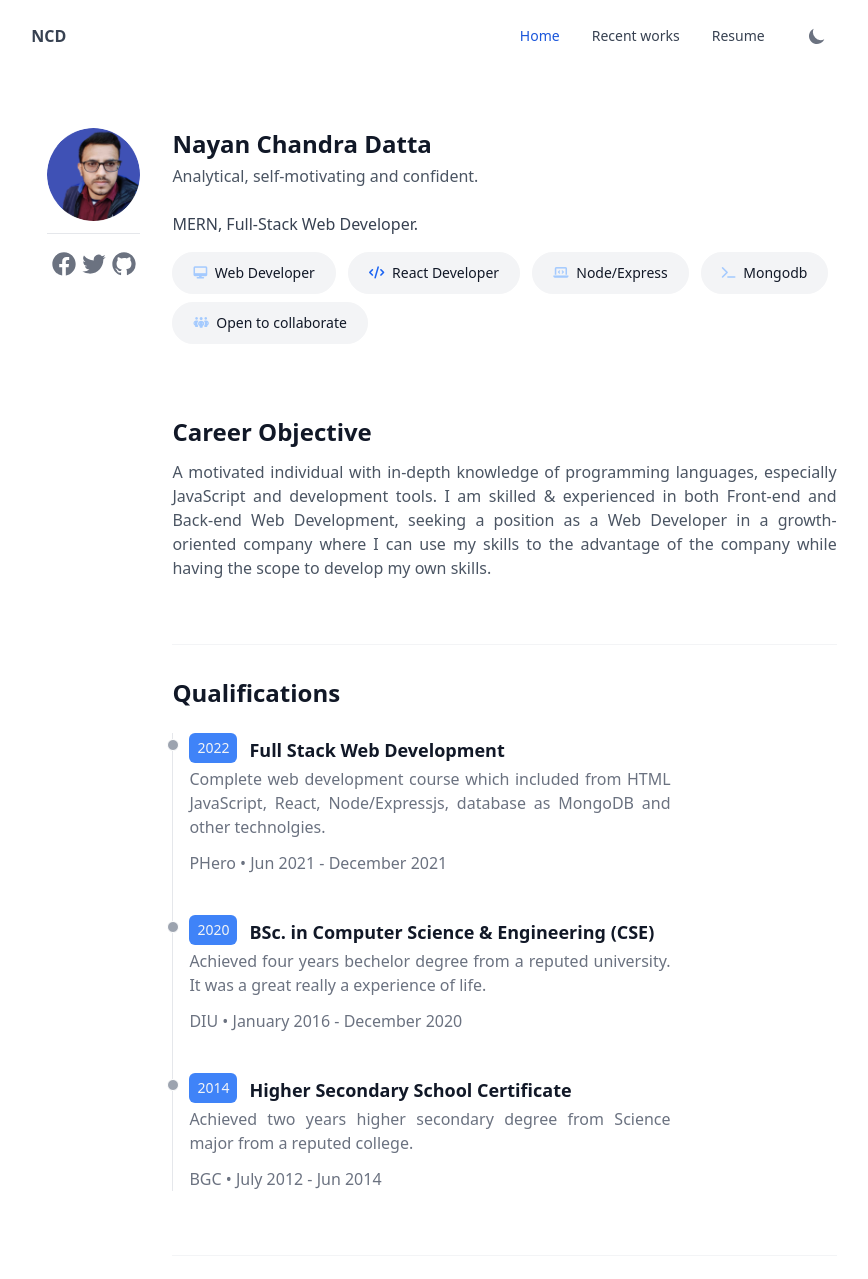
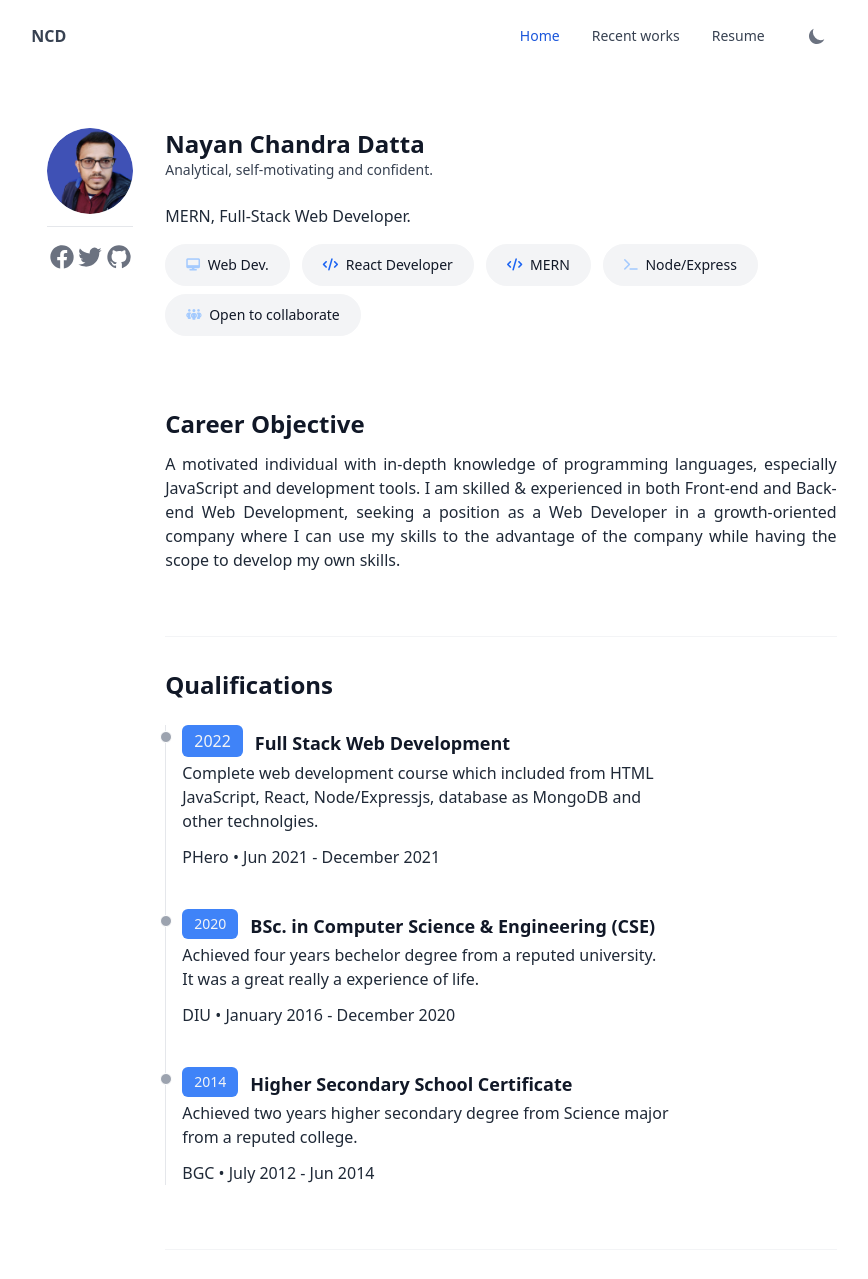
Before and after one commit to nchdatta/personal-portfolio, a website built with Vite: page index.html in a window 1280 px wide. Shown: the top 1279 px of the page, without its empty margins (198-1066 px from the left). Built offline with nearby package versions, Linux system fonts and the light colour scheme.

Commit message:
Header, career, qualifications completed

```diff
--- a/index.html
+++ b/index.html
@@ -63,15 +63,15 @@
     </nav>
   </header>
 
-  <main class="px-8">
-    <section class="py-14">
+  <main class="px-4 lg:px-8">
+    <section class="py-6 lg:py-14">
       <div class="container flex flex-col lg:flex-row items-start justify-start">
         <!-- Main content left -->
-        <div class="pr-8">
+        <div class="lg:pr-8 w-2/6 lg:w-1/2 pb-8 lg:pb-0">
           <img class="rounded-full" src="./images/nayan.png" alt="Nayan">
-          <hr class="mt-3 h-px bg-gray-200 border-0 dark:bg-gray-700">
+          <hr class="mt-3 h-px bg-gray-200 border-0 dark:bg-gray-800">
           <div class="flex mt-4 justify-evenly">
-            <a href="#" class="text-gray-500 hover:text-gray-900 dark:hover:text-white">
+            <a href="#" class="text-gray-500 hover:text-gray-700 dark:hover:text-gray-400">
               <svg class="w-7 h-7" fill="currentColor" viewBox="0 0 24 24" aria-hidden="true">
                 <path fill-rule="evenodd"
                   d="M22 12c0-5.523-4.477-10-10-10S2 6.477 2 12c0 4.991 3.657 9.128 8.438 9.878v-6.987h-2.54V12h2.54V9.797c0-2.506 1.492-3.89 3.777-3.89 1.094 0 2.238.195 2.238.195v2.46h-1.26c-1.243 0-1.63.771-1.63 1.562V12h2.773l-.443 2.89h-2.33v6.988C18.343 21.128 22 16.991 22 12z"
@@ -79,14 +79,14 @@
               </svg>
               <span class="sr-only">Facebook page</span>
             </a>
-            <a href="#" class="text-gray-500 hover:text-gray-900 dark:hover:text-white">
+            <a href="#" class="text-gray-500 hover:text-gray-700 dark:hover:text-gray-400">
               <svg class="w-7 h-7" fill="currentColor" viewBox="0 0 24 24" aria-hidden="true">
                 <path
                   d="M8.29 20.251c7.547 0 11.675-6.253 11.675-11.675 0-.178 0-.355-.012-.53A8.348 8.348 0 0022 5.92a8.19 8.19 0 01-2.357.646 4.118 4.118 0 001.804-2.27 8.224 8.224 0 01-2.605.996 4.107 4.107 0 00-6.993 3.743 11.65 11.65 0 01-8.457-4.287 4.106 4.106 0 001.27 5.477A4.072 4.072 0 012.8 9.713v.052a4.105 4.105 0 003.292 4.022 4.095 4.095 0 01-1.853.07 4.108 4.108 0 003.834 2.85A8.233 8.233 0 012 18.407a11.616 11.616 0 006.29 1.84" />
               </svg>
               <span class="sr-only">Twitter page</span>
             </a>
-            <a href="#" class="text-gray-500 hover:text-gray-900 dark:hover:text-white">
+            <a href="#" class="text-gray-500 hover:text-gray-700 dark:hover:text-gray-400">
               <svg class="w-7 h-7" fill="currentColor" viewBox="0 0 24 24" aria-hidden="true">
                 <path fill-rule="evenodd"
                   d="M12 2C6.477 2 2 6.484 2 12.017c0 4.425 2.865 8.18 6.839 9.504.5.092.682-.217.682-.483 0-.237-.008-.868-.013-1.703-2.782.605-3.369-1.343-3.369-1.343-.454-1.158-1.11-1.466-1.11-1.466-.908-.62.069-.608.069-.608 1.003.07 1.531 1.032 1.531 1.032.892 1.53 2.341 1.088 2.91.832.092-.647.35-1.088.636-1.338-2.22-.253-4.555-1.113-4.555-4.951 0-1.093.39-1.988 1.029-2.688-.103-.253-.446-1.272.098-2.65 0 0 .84-.27 2.75 1.026A9.564 9.564 0 0112 6.844c.85.004 1.705.115 2.504.337 1.909-1.296 2.747-1.027 2.747-1.027.546 1.379.202 2.398.1 2.651.64.7 1.028 1.595 1.028 2.688 0 3.848-2.339 4.695-4.566 4.943.359.309.678.92.678 1.855 0 1.338-.012 2.419-.012 2.747 0 .268.18.58.688.482A10.019 10.019 0 0022 12.017C22 6.484 17.522 2 12 2z"
@@ -100,28 +100,29 @@
         <div>
           <!-- Header area  -->
           <div class="header mb-16">
-            <h1 class="text-2xl font-semibold text-gray-900 dark:text-gray-100">Nayan Chandra Datta</h1>
-            <p class="text-gray-600 dark:text-gray-100 mt-1">Analytical, self-motivating and confident.</p>
-            <h2 class="text-md text-gray-700 dark:text-gray-100 mt-6">MERN, Full-Stack Web Developer.</h2>
+            <h1 class="text-2xl font-semibold text-gray-900 dark:text-gray-200">Nayan Chandra Datta</h1>
+            <p class="text-sm font-normal text-gray-700 dark:text-gray-500">Analytical, self-motivating and confident.
+            </p>
+            <h2 class="text-md font-normal text-gray-800 dark:text-gray-400 mt-6">MERN, Full-Stack Web Developer.</h2>
             <div class="my-4">
               <button type="button"
-                class="text-gray-900 bg-gray-100 border border-gray-100  hover:bg-gray-50 font-medium rounded-full text-sm px-5 py-2.5 mr-2 mb-2 dark:bg-gray-800 dark:text-gray-100 dark:border-gray-800 dark:hover:bg-gray-700 dark:hover:border-gray-700">
+                class="text-gray-900 bg-gray-100 border border-gray-100  hover:bg-gray-50 font-medium rounded-full text-sm px-5 py-2.5 mr-2 mb-2 dark:bg-gray-800 dark:text-gray-200 dark:border-gray-800 dark:hover:bg-gray-700 dark:hover:border-gray-700">
                 <i class="fa-solid fa-desktop fa-sm mr-1 text-blue-300"></i>
-                Web Developer</button>
+                Web Dev.</button>
               <button type="button"
-                class="text-gray-900 bg-gray-100 border border-gray-100  hover:bg-gray-50 font-medium rounded-full text-sm px-5 py-2.5 mr-2 mb-2 dark:bg-gray-800 dark:text-gray-100 dark:border-gray-800 dark:hover:bg-gray-700 dark:hover:border-gray-700">
+                class="text-gray-900 bg-gray-100 border border-gray-100  hover:bg-gray-50 font-medium rounded-full text-sm px-5 py-2.5 mr-2 mb-2 dark:bg-gray-800 dark:text-gray-200 dark:border-gray-800 dark:hover:bg-gray-700 dark:hover:border-gray-700">
                 <i class="fa-solid fa-code fa-sm mr-1 text-blue-600"></i>
                 React Developer</button>
               <button type="button"
-                class="text-gray-900 bg-gray-100 border border-gray-100  hover:bg-gray-50 font-medium rounded-full text-sm px-5 py-2.5 mr-2 mb-2 dark:bg-gray-800 dark:text-gray-100 dark:border-gray-800 dark:hover:bg-gray-700 dark:hover:border-gray-700">
-                <i class="fa-solid fa-laptop-code fa-sm mr-1 text-blue-300"></i>
+                class="text-gray-900 bg-gray-100 border border-gray-100  hover:bg-gray-50 font-medium rounded-full text-sm px-5 py-2.5 mr-2 mb-2 dark:bg-gray-800 dark:text-gray-200 dark:border-gray-800 dark:hover:bg-gray-700 dark:hover:border-gray-700">
+                <i class="fa-solid fa-code fa-sm mr-1 text-blue-600"></i>
+                MERN</button>
+              <button type="button"
+                class="text-gray-900 bg-gray-100 border border-gray-100  hover:bg-gray-50 font-medium rounded-full text-sm px-5 py-2.5 mr-2 mb-2 dark:bg-gray-800 dark:text-gray-200 dark:border-gray-800 dark:hover:bg-gray-700 dark:hover:border-gray-700">
+                <i class="fa-solid fa-terminal fa-sm mr-1 text-blue-300"></i>
                 Node/Express</button>
               <button type="button"
-                class="text-gray-900 bg-gray-100 border border-gray-100  hover:bg-gray-50 font-medium rounded-full text-sm px-5 py-2.5 mr-2 mb-2 dark:bg-gray-800 dark:text-gray-100 dark:border-gray-800 dark:hover:bg-gray-700 dark:hover:border-gray-700">
-                <i class="fa-solid fa-terminal fa-sm mr-1 text-blue-300"></i>
-                Mongodb</button>
-              <button type="button"
-                class="text-gray-900 bg-gray-100 border border-gray-100  hover:bg-gray-50 font-medium rounded-full text-sm px-5 py-2.5 mr-2 mb-2 dark:bg-gray-800 dark:text-gray-100 dark:border-gray-800 dark:hover:bg-gray-700 dark:hover:border-gray-700">
+                class="text-gray-900 bg-gray-100 border border-gray-100  hover:bg-gray-50 font-medium rounded-full text-sm px-5 py-2.5 mr-2 mb-2 dark:bg-gray-800 dark:text-gray-200 dark:border-gray-800 dark:hover:bg-gray-700 dark:hover:border-gray-700">
                 <i class="fa-solid fa-people-group fa-sm mr-1 text-blue-300"></i>
                 Open to collaborate</button>
             </div>
@@ -130,23 +131,24 @@
           <!-- Career Objective -->
           <div class="objective mb-16">
             <div class="flex items-center">
-              <h1 class="text-2xl font-semibold text-gray-900 dark:text-gray-100 mr-2">Career Objective</h1>
+              <h1 class="text-2xl font-semibold text-gray-900 dark:text-gray-200 mr-2">Career Objective</h1>
             </div>
-            <p class="text-gray-600 dark:text-gray-100 text-justify mt-3">A motivated individual with in-depth
+            <p class="text-gray-800 dark:text-gray-400 text-justify mt-3">A motivated individual with
+              in-depth
               knowledge
               of programming languages, especially JavaScript and development tools. I am skilled & experienced in both
               Front-end and Back-end Web Development, seeking a
               position as a Web Developer in a growth-oriented company where I can use my skills to the advantage of the
               company while having the scope to develop my own skills.</p>
           </div>
-          <hr class="my-8 h-px bg-gray-100 border-0 dark:bg-gray-700">
+          <hr class="my-8 h-px bg-gray-100 border-0 dark:bg-gray-800">
 
           <!-- Qualifications -->
           <div class="qualification mb-16">
             <div class="flex items-center">
-              <h1 class="text-2xl font-semibold text-gray-900 dark:text-gray-100 mr-2">Qualifications</h1>
+              <h1 class="text-2xl font-semibold text-gray-900 dark:text-gray-200 mr-2">Qualifications</h1>
             </div>
-            <div class="w-3/4">
+            <div class="lg:w-3/4">
               <ol class="relative border-l border-gray-200 dark:border-gray-700 mt-6">
                 <li class="mb-10 ml-4">
                   <div
@@ -154,14 +156,14 @@
                   </div>
                   <div class="flex items-center">
                     <time
-                      class="mb-1 mr-3 p-2 rounded-md text-sm font-normal leading-none text-gray-100 dark:text-gray-500 bg-blue-500">2022</time>
-                    <h3 class="text-lg font-semibold text-gray-900 dark:text-white">Full Stack Web Development</h3>
+                      class="mb-1 mr-3 px-3 py-2 rounded-md leading-none text-gray-100 bg-blue-500 dark:bg-gray-600">2022</time>
+                    <h3 class="text-lg font-semibold text-gray-900 dark:text-gray-200">Full Stack Web Development</h3>
                   </div>
-                  <p class="mb-3 text-base font-normal text-justify text-gray-500 dark:text-gray-400">Complete web
+                  <p class="mb-3 text-base font-normal text-gray-800 dark:text-gray-400">Complete web
                     development course
                     which included from HTML JavaScript, React, Node/Expressjs, database as MongoDB and other
                     technolgies.</p>
-                  <p class="text-base font-normal text-gray-500 dark:text-gray-400">
+                  <p class="text-base font-light text-gray-800 dark:text-gray-400">
                     <span title="Programming Hero">PHero</span> &bull; Jun 2021 - December 2021
                   </p>
                 </li>
@@ -171,16 +173,16 @@
                   </div>
                   <div class="flex items-center">
                     <time
-                      class="mb-1 mr-3 p-2 rounded-md text-sm font-normal leading-none text-gray-100 dark:text-gray-500 bg-blue-500">2020</time>
-                    <h3 class="text-lg font-semibold text-gray-900 dark:text-white">BSc. in Computer Science &
+                      class="mb-1 mr-3 px-3 py-2 rounded-md text-sm font-normal leading-none  text-gray-100 bg-blue-500 dark:bg-gray-600">2020</time>
+                    <h3 class="text-lg font-semibold text-gray-900 dark:text-gray-200">BSc. in Computer Science &
                       Engineering (CSE)</h3>
                   </div>
-                  <p class="mb-3 text-base font-normal text-justify text-gray-500 dark:text-gray-400">Achieved four
+                  <p class="mb-3 text-base font-normal text-gray-800 dark:text-gray-400">Achieved four
                     years
                     bechelor degree
                     from a reputed university. It was a great really a experience of life.
                   </p>
-                  <p class="mb-4 text-base font-normal text-gray-500 dark:text-gray-400">
+                  <p class="mb-4 text-base font-light text-gray-800 dark:text-gray-400">
                     <span title="Daffodil International University">DIU</span> &bull; January 2016 - December 2020
                   </p>
                 </li>
@@ -190,14 +192,15 @@
                   </div>
                   <div class="flex items-center">
                     <time
-                      class="mb-1 mr-3 p-2 rounded-md text-sm font-normal leading-none text-gray-100 dark:text-gray-500 bg-blue-500">2014</time>
-                    <h3 class="text-lg font-semibold text-gray-900 dark:text-white">Higher Secondary School Certificate
+                      class="mb-1 mr-3 px-3 py-2 rounded-md text-sm font-normal leading-none  text-gray-100 bg-blue-500 dark:bg-gray-600">2014</time>
+                    <h3 class="text-lg font-semibold text-gray-900 dark:text-gray-200">Higher Secondary School
+                      Certificate
                     </h3>
                   </div>
-                  <p class="mb-3 text-base font-normal text-justify text-gray-500 dark:text-gray-400">Achieved two years
+                  <p class="mb-3 text-base font-normal text-gray-800 dark:text-gray-400">Achieved two years
                     higher secondary
                     degree from Science major from a reputed college.</p>
-                  <p class="mb-4 text-base font-normal text-gray-500 dark:text-gray-400">
+                  <p class="mb-4 text-base font-light text-gray-800 dark:text-gray-400">
                     <span title="Brindaban Govt. College">BGC</span> &bull; July 2012 - Jun 2014
                   </p>
               </ol>
@@ -205,7 +208,7 @@
             </div>
 
           </div>
-          <hr class="my-8 h-px bg-gray-100 border-0 dark:bg-gray-700">
+          <hr class="my-8 h-px bg-gray-100 border-0 dark:bg-gray-800">
 
           <!-- My Skill  -->
           <div class="mb-16">
```
